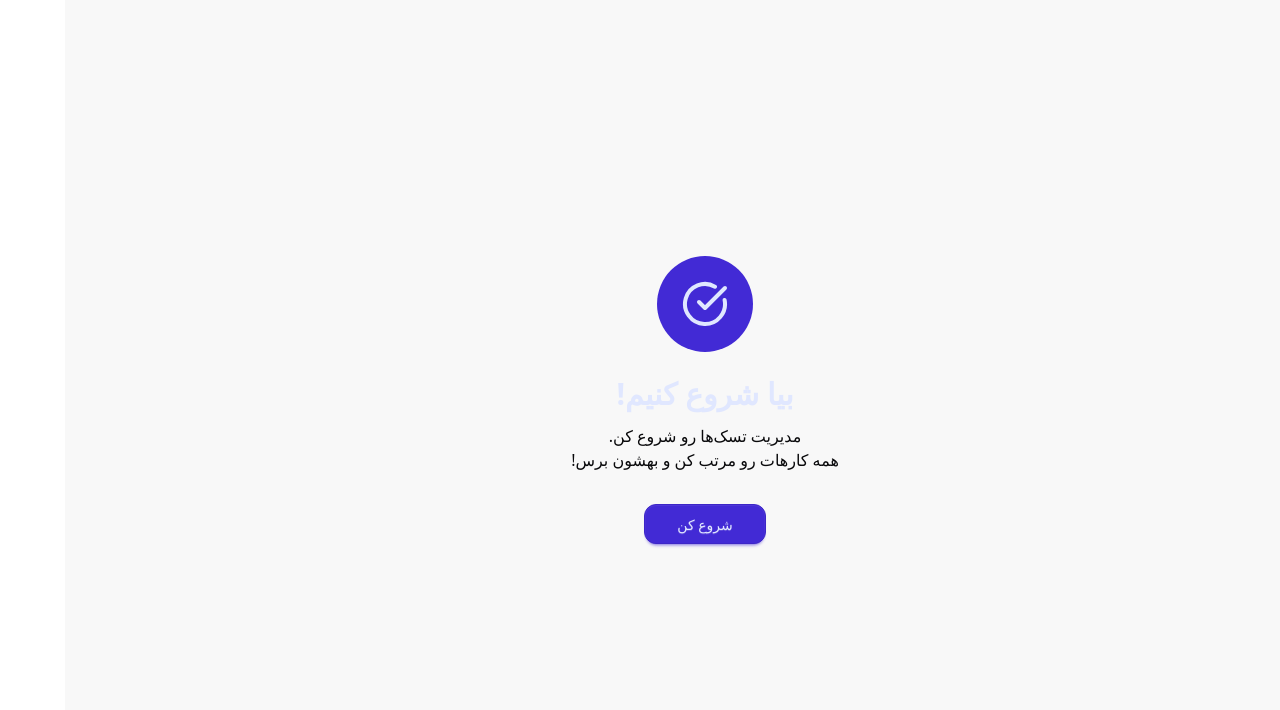
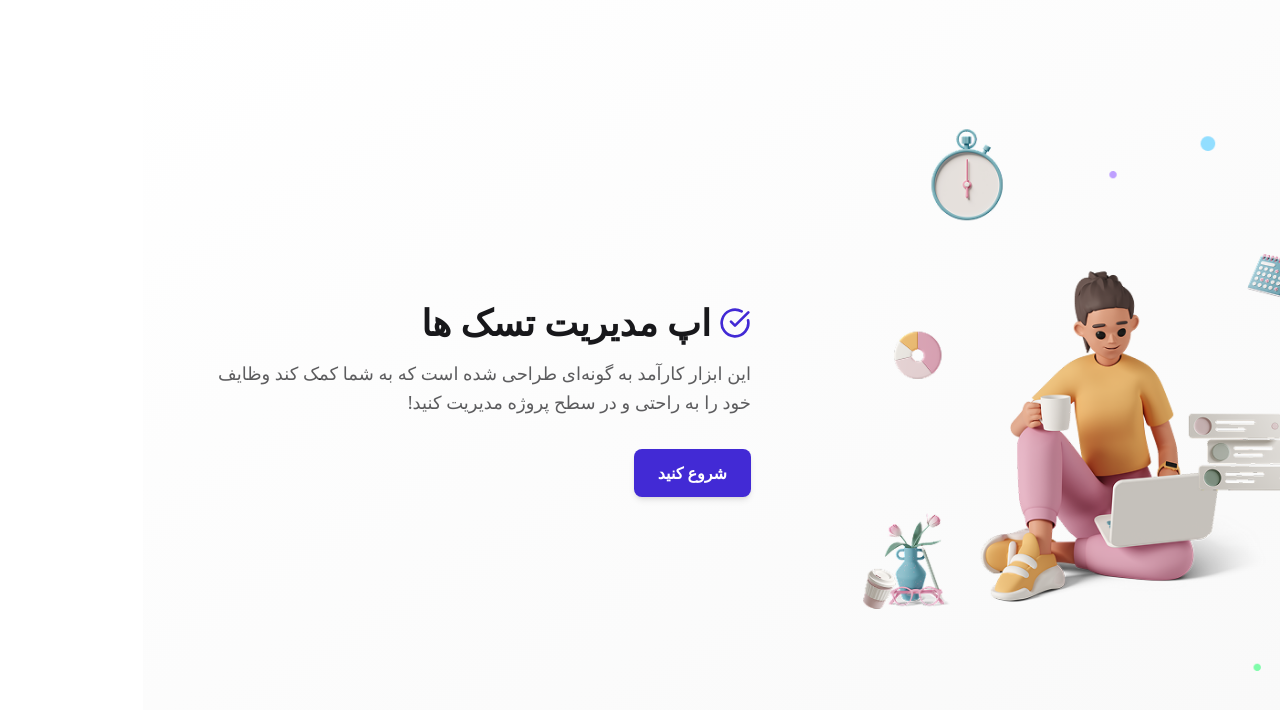
Before and after one commit to Nima-Mohammadkhani/Task-management-app, a React (Vite) app in the folder front-end/: page / in a window 1280 px wide. Shown: the top 710 px of the page. Built offline with nearby package versions, Linux system fonts and the light colour scheme; a web font is replaced by a local one.

Commit message:
update onboarding

```diff
--- a/front-end/src/components/onboarding/Onboarding.tsx
+++ b/front-end/src/components/onboarding/Onboarding.tsx
@@ -1,66 +1,95 @@
 import { motion } from "framer-motion";
 import { CheckCircle } from "lucide-react";
+import Button from "../ui/Button";
 
 interface OnboardingProps {
   onGetStarted: () => void;
 }
 
-function Onboarding({ onGetStarted }: OnboardingProps) {
+const Onboarding = ({ onGetStarted }: OnboardingProps) => {
+  const containerVariants = {
+    hidden: { opacity: 0 },
+    visible: {
+      opacity: 1,
+      transition: {
+        duration: 0.5,
+        staggerChildren: 0.2,
+      },
+    },
+  };
+
+  const itemVariants = {
+    hidden: { opacity: 0, y: 20 },
+    visible: {
+      opacity: 1,
+      y: 0,
+      transition: { duration: 0.5, ease: "easeOut" as const },
+    },
+  };
+
+  const imageVariants = {
+    hidden: { opacity: 0, scale: 0.9 },
+    visible: {
+      opacity: 1,
+      scale: 1,
+      transition: { duration: 0.6, ease: "easeOut" as const },
+    },
+  };
+
   return (
+    <motion.section
+      variants={containerVariants}
+      initial="hidden"
+      animate="visible"
+      className="min-h-dvh flex items-center justify-center p-4 md:p-8 bg-gradient-to-br from-base-100 to-base-200"
+    >
+      <div className="container mx-auto max-w-6xl">
+        <div className="flex flex-col md:flex-row items-center gap-8 md:gap-12 lg:gap-16">
           <motion.div
-      initial={{ opacity: 0 }}
-      animate={{ opacity: 1 }}
-      exit={{ opacity: 0 }}
-      className="min-h-screen flex items-center justify-center px-4 bg-base-200"
+            variants={imageVariants}
+            className="flex-1 flex justify-center"
+          >
+            <img
+              src="/image/onboarding.png"
+              alt="Task Management App"
+              className="w-64 sm:w-80 md:w-full max-w-sm lg:max-w-md object-contain"
+            />
+          </motion.div>
+
+          <motion.div
+            variants={itemVariants}
+            className="flex-1 text-center md:text-right"
           >
             <motion.div
-        initial={{ scale: 0.9, y: 20 }}
-        animate={{ scale: 1, y: 0 }}
-        transition={{ delay: 0.2, type: "spring", stiffness: 200 }}
-        className="text-center max-w-md"
+              variants={itemVariants}
+              className="flex items-center gap-2 justify-center md:justify-start mb-4"
             >
-        <motion.div
-          initial={{ scale: 0 }}
-          animate={{ scale: 1 }}
-          transition={{ delay: 0.3, type: "spring" }}
-          className="w-24 h-24 bg-primary rounded-full flex items-center justify-center mx-auto mb-6"
-        >
-          <CheckCircle size={48} className="text-primary-content" />
+              <CheckCircle className="text-primary w-8 h-8" />
+              <h2 className="text-2xl md:text-3xl lg:text-4xl font-bold text-base-content">
+                اپ مدیریت تسک ها
+              </h2>
             </motion.div>
 
-        <motion.h1
-          initial={{ opacity: 0, y: 10 }}
-          animate={{ opacity: 1, y: 0 }}
-          transition={{ delay: 0.4 }}
-          className="text-3xl font-bold mb-3 text-primary-content"
+            <motion.p
+              variants={itemVariants}
+              className="text-base-content/70 text-sm md:text-base lg:text-lg leading-relaxed mb-6 md:mb-8"
             >
-          بیا شروع کنیم!
-        </motion.h1>
-
-        <motion.p
-          initial={{ opacity: 0 }}
-          animate={{ opacity: 1 }}
-          transition={{ delay: 0.5 }}
-          className="mb-8 text-neutral"
-        >
-          مدیریت تسک‌ها رو شروع کن. <br />
-          همه کارهات رو مرتب کن و بهشون برس!
+              این ابزار کارآمد به گونه‌ای طراحی شده است که به شما کمک کند وظایف
+              خود را به راحتی و در سطح پروژه مدیریت کنید!
             </motion.p>
 
-        <motion.button
-          initial={{ opacity: 0, y: 10 }}
-          animate={{ opacity: 1, y: 0 }}
-          transition={{ delay: 0.6 }}
-          whileHover={{ scale: 1.05 }}
-          whileTap={{ scale: 0.95 }}
+            <motion.div variants={itemVariants}>
+              <Button
                 onClick={onGetStarted}
-          className="px-8 py-3 rounded-xl font-medium transition-all btn btn-primary"
-        >
-          شروع کن
-        </motion.button>
+                className="bg-primary hover:bg-primary/90 text-white px-6 py-3 rounded-lg font-semibold transition-all duration-300 shadow-md hover:shadow-lg transform hover:scale-105"
+                title="شروع کنید"
+              />
             </motion.div>
           </motion.div>
+        </div>
+      </div>
+    </motion.section>
   );
-}
+};
 
 export default Onboarding;
```
Also changed, not shown: front-end/public/image/onboarding.png (added). Lines whose indentation alone changed are shown as unchanged.
